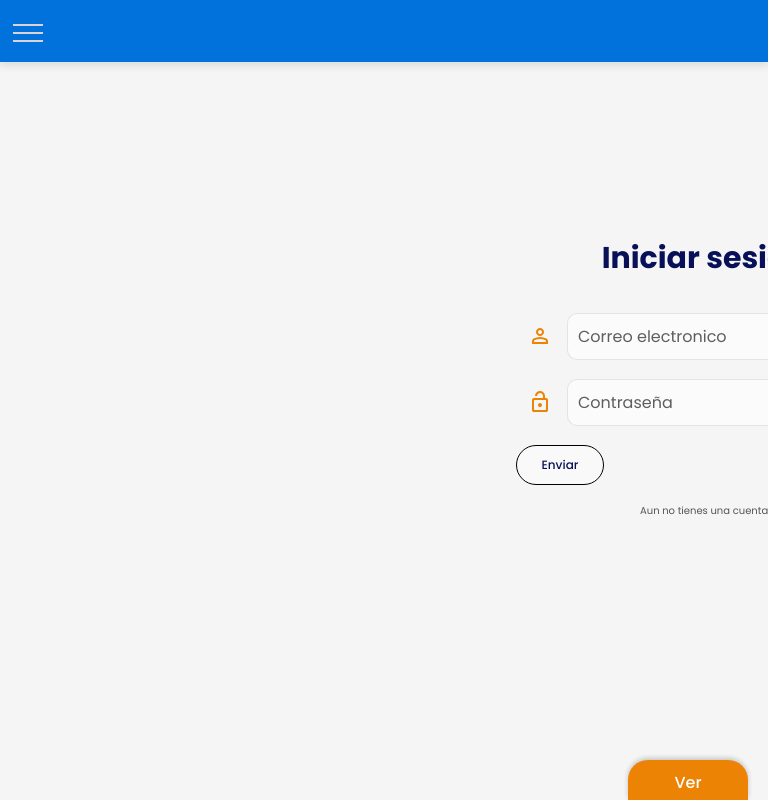
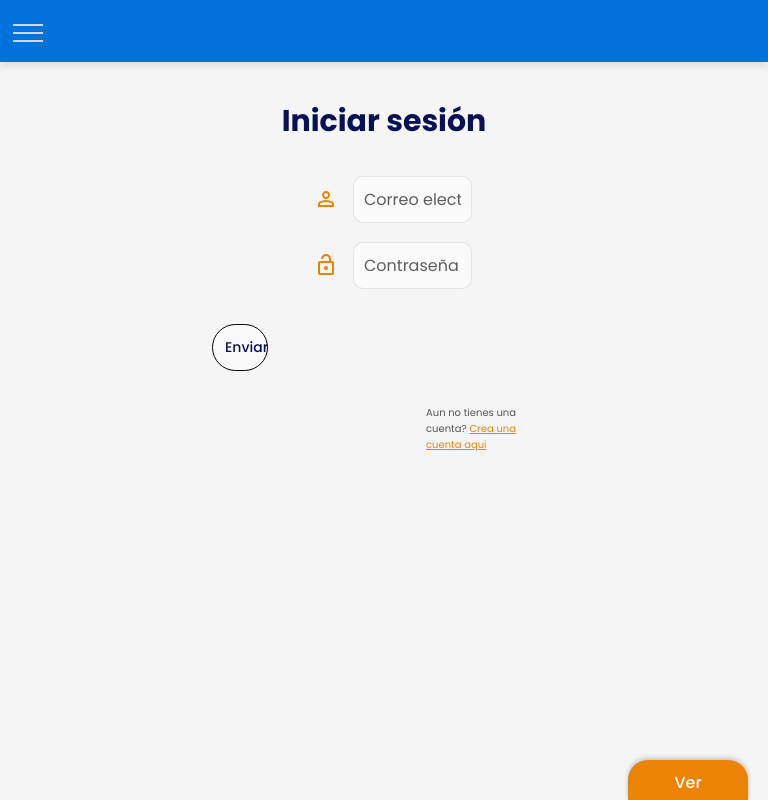
Before and after one commit to ange25-ca/BIG-CART, a React (Vite) app: page /login in a window 768 px wide. Built offline with nearby package versions, Linux system fonts and the light colour scheme.

Commit message:
La responsividad del login correcto

```diff
--- a/src/components/Auth/assets/login.css
+++ b/src/components/Auth/assets/login.css
@@ -14,7 +14,6 @@
     border-radius: 8px;
     background-color:transparent;
     color: black;
-    border-width: 1.5px;
     display: flex;
     flex-direction: row;
     height: 100vh;
@@ -147,53 +146,65 @@
     font-size: 10px;
   }
 
-/* Media query para pantallas medianas entre 400px y 767px */
-@media (min-width: 401px) and (max-width: 767px) {
+/* Media query para pantallas medianas (401px - 767px) */
+@media (min-width: 400px) and (max-width: 768px) {
   .FormLogin {
-    max-width: 800px;
-    padding: 15px;
+    max-width: 600px;
     margin: 2rem auto;
+    padding: 20px;
+    height: auto;
+    display: flex;
+    flex-direction: column;
   }
 
-  .button_Send {
-    max-width: 150px;
-    margin: 0 auto;
-  }
-
-  .FormLogin h1 {
-    font-size: 20px;
+  .ContentFormLogin {
+    width: 100%;
+    padding: 15px;
     text-align: center;
   }
 
-  .ContentFormLogin{
-    border: none;
+  .imgLogin {
+    display: none; /* Mantén oculta la imagen en pantallas medianas */
+  }
+
+  input[type="text"], input[type="password"] {
+    width: 85%;
+    font-size: 16px;
+  }
+
+  #send-info-user {
+    width: 80%;
+    font-size: 14px;
+    padding: 12px;
+    margin: 1rem auto;
   }
 
   .buttonAction {
     flex-direction: column;
-    gap: 0.5rem;
+    gap: 1rem;
+    align-items: center;
   }
 
-  .imgLogin {
-    display: none; /* Oculta la imagen en pantallas pequeñas */
+  .no-account {
+    font-size: 14px;
+    text-align: center;
   }
 }
 
-/* Media query para pantallas grandes (desde 768px en adelante) */
 @media (min-width: 768px) {
   .FormLogin {
-    width: 100%;
-    margin: 0;
-    padding: 0;
-    text-align: center;
-    align-items: center;
-    height: 80vh;
+      width: 100%;
+      margin: 2rem auto; /* Ajusta el margen superior/inferior y centra horizontalmente */
+      padding: 0;
+      text-align: center;
+      align-items: center;
+      height: 80vh;
   }
 
   .ContentFormLogin {
-    max-width: 100%;
-    padding: 0 10rem;
-    margin: 0 20rem;
+    max-width: 50%;
+    padding: 0 2rem;
+    margin: 0 auto;
     text-align: center;
     align-items: center;
     gap: 2px;
@@ -226,6 +237,7 @@
 /* Media query para pantallas pequeñas (máximo 400px) */
 @media (max-width: 400px) {
   .FormLogin {
+    max-width: 500px; /* Limita el ancho máximo */
     width: 100%;
     margin: 3rem auto;
     padding: 10px;
```
